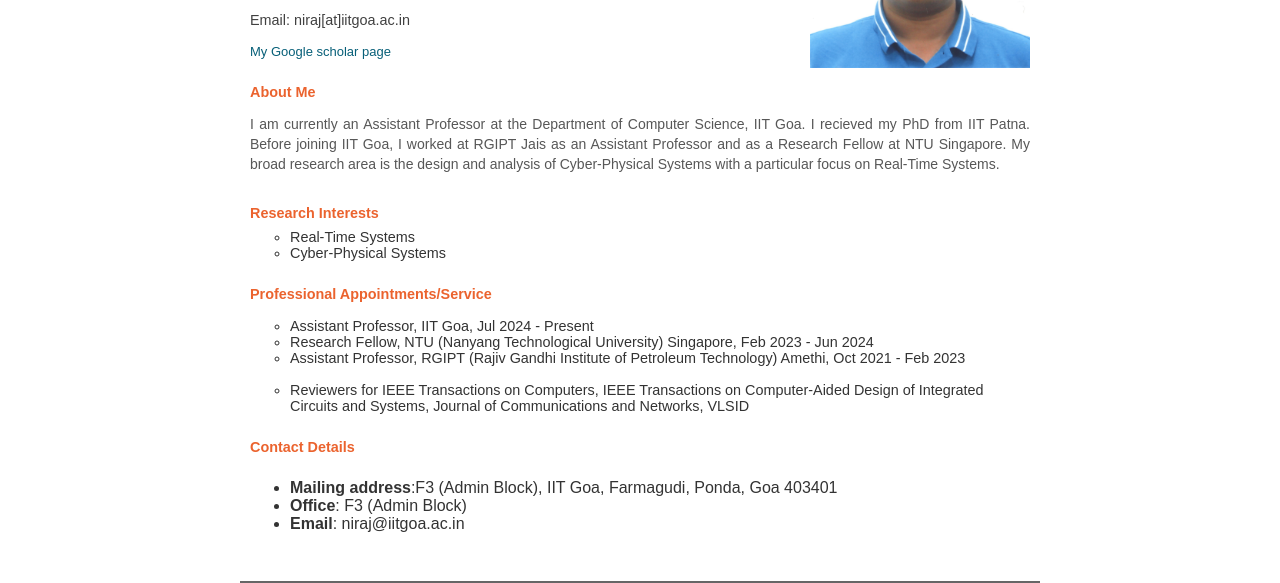
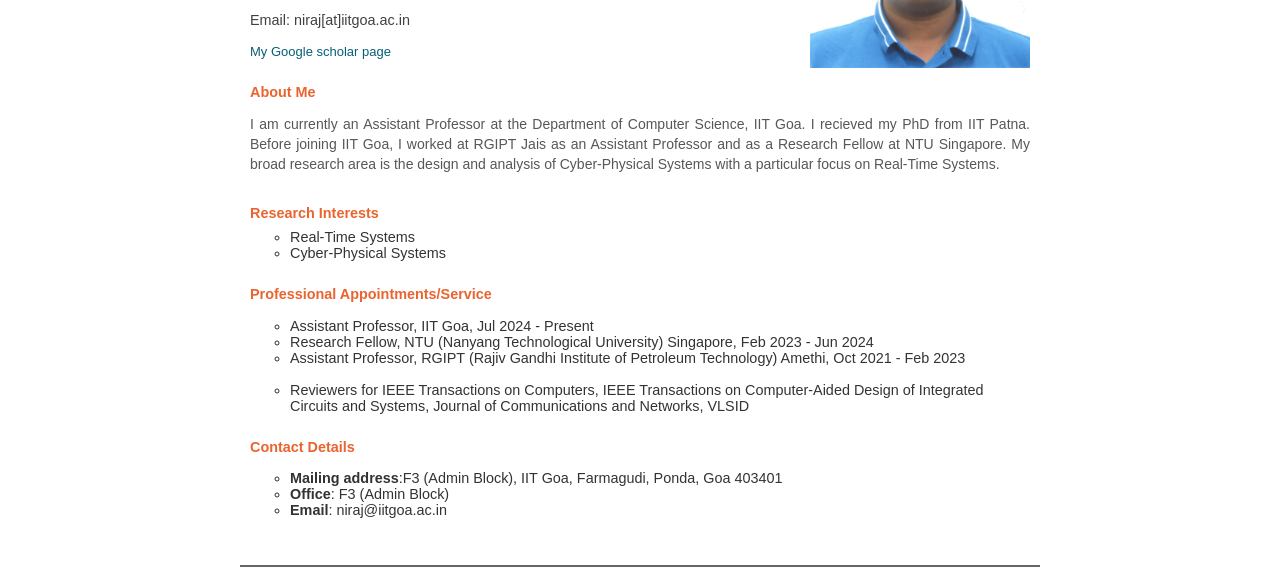
Before and after one commit to nrjcs/nrjcs.github.io, a plain HTML site: page index.html in a window 1280 px wide. Shown: the part 288-871 px from the top of the page. Drawn offline with Linux system fonts and the light colour scheme.

Commit message:
Update index.html

```diff
--- a/index.html
+++ b/index.html
@@ -84,7 +84,7 @@
                 </ul>
 
                 <h2 style="padding-bottom: 0.5em; color: rgb(235, 99, 46);">Contact Details</h2>
-                <ul>
+                <ul style="margin-top: 0.5em; font-size: 0.9em; list-style-type: circle;">
                     <li><b>Mailing address</b>:F3 (Admin Block), IIT Goa, Farmagudi, Ponda, Goa 403401</li>
                     <li><b>Office</b>: F3 (Admin Block)</li>
                     <li><b>Email</b>: niraj@iitgoa.ac.in</li>
```
